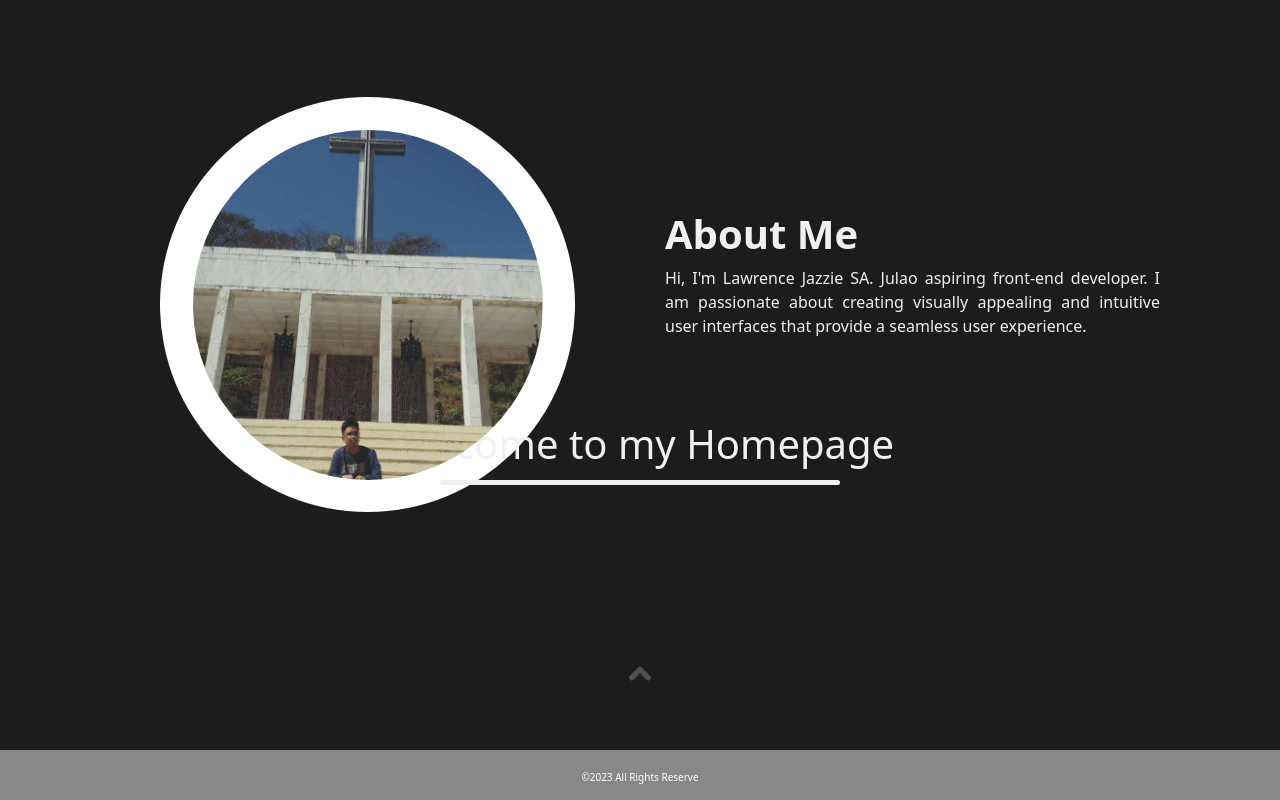
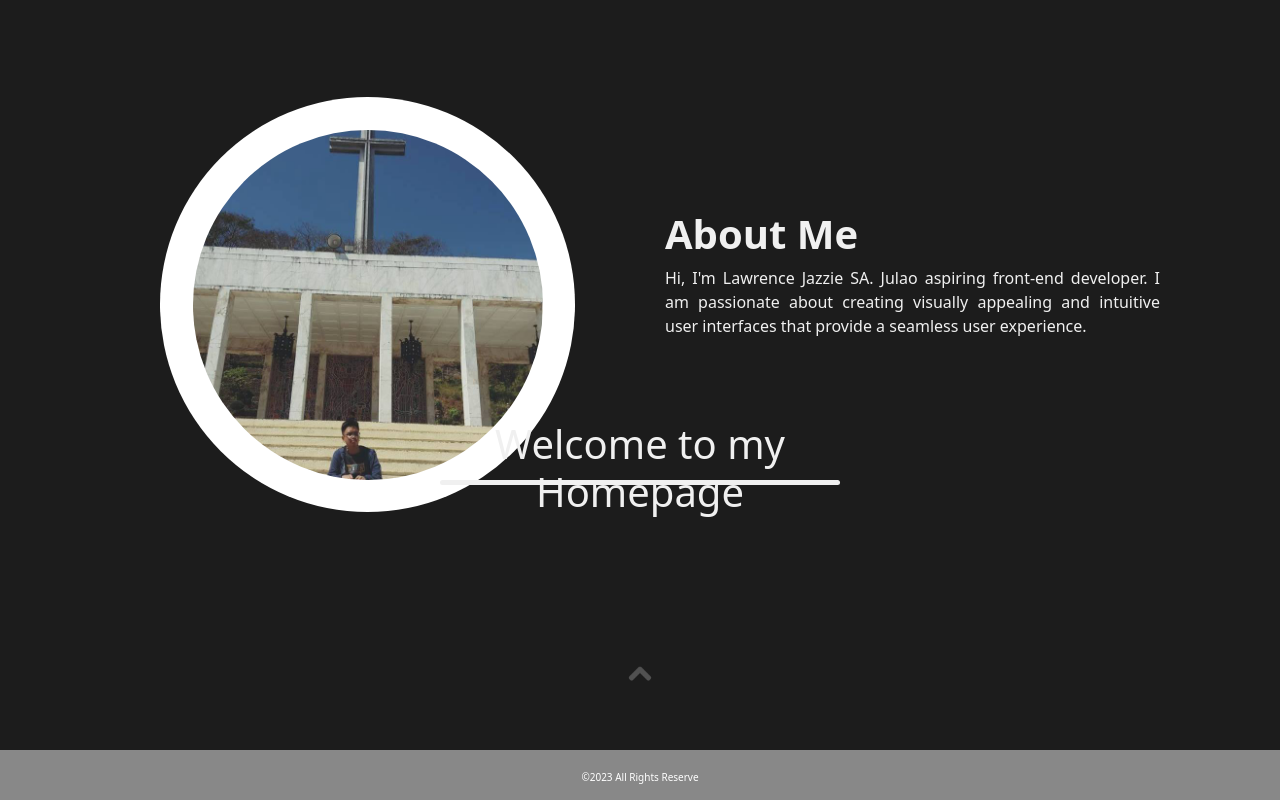
Before and after one commit to 30Lawrence/Port, a plain HTML site: page index.html in a window 1280 px wide. Shown: the part 705-1505 px from the top of the page. Drawn offline with nearby package versions, Linux system fonts and the light colour scheme.

Commit message:
styles.css

```diff
--- a/styles.css
+++ b/styles.css
@@ -68,7 +68,7 @@ section{
 
 .Homepage-1div{
     color: var(--textColor);
-    width: 515px;
+    width: 500px;
     margin: auto;
     display: flex;
     justify-content: center;
```
